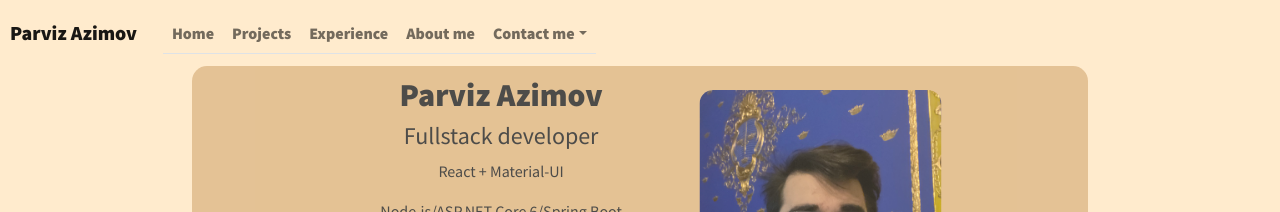
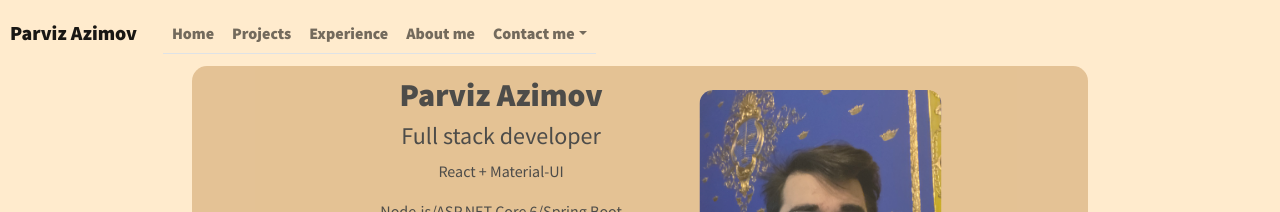
Before and after one commit to AzimovParviz/portfolio, a React (Create React App) app: page / in a window 1280 px wide. Shown: the top 212 px of the page. Built offline with nearby package versions, Linux system fonts and the light colour scheme.

Commit message:
changed writing of 'full stack' to be consistens across the site

```diff
--- a/src/pages/Experience.tsx
+++ b/src/pages/Experience.tsx
@@ -23,10 +23,10 @@ const experiences: experience[] = [
   {
     id: 1,
     company: "Integrify Oy",
-    title: "Fullstack trainee",
+    title: "Full stack trainee",
     duration: "6 months",
     description:
-      "Studying Full-stack + DevOps + Cloud for 6 months with various projects and tests done both solo and in group to test and refine skills and technologies learned",
+      "Studying Full stack + DevOps + Cloud for 6 months with various projects and tests done both solo and in group to test and refine skills and technologies learned",
     tech: [
       "JavaScript",
       "TypeScript",
--- a/src/pages/Projects.tsx
+++ b/src/pages/Projects.tsx
@@ -4,7 +4,7 @@ import {project} from "../types";
 const projects: project[] = [
   {
     id: 0,
-    title: "Fullstack library application",
+    title: "Full stack library application",
     description:
       "A fullstack app with OAuth2 using React, TypeScript and Node.JS. A library where you can browse, return and borrow books. Also includes an admin panel",
     url: "https://github.com/AzimovParviz/fullstack-library-app",
--- a/src/pages/Skills.tsx
+++ b/src/pages/Skills.tsx
@@ -2,7 +2,7 @@ function Skills() {
   return (
     <div id="skills">
       <h2 style={{ fontWeight: "bold" }}>Parviz Azimov</h2>
-      <h4>Fullstack developer</h4>
+      <h4>Full stack developer</h4>
       <article>
         <p>React + Material-UI</p>
         <p>Node.js/ASP.NET Core 6/Spring Boot</p>
```
